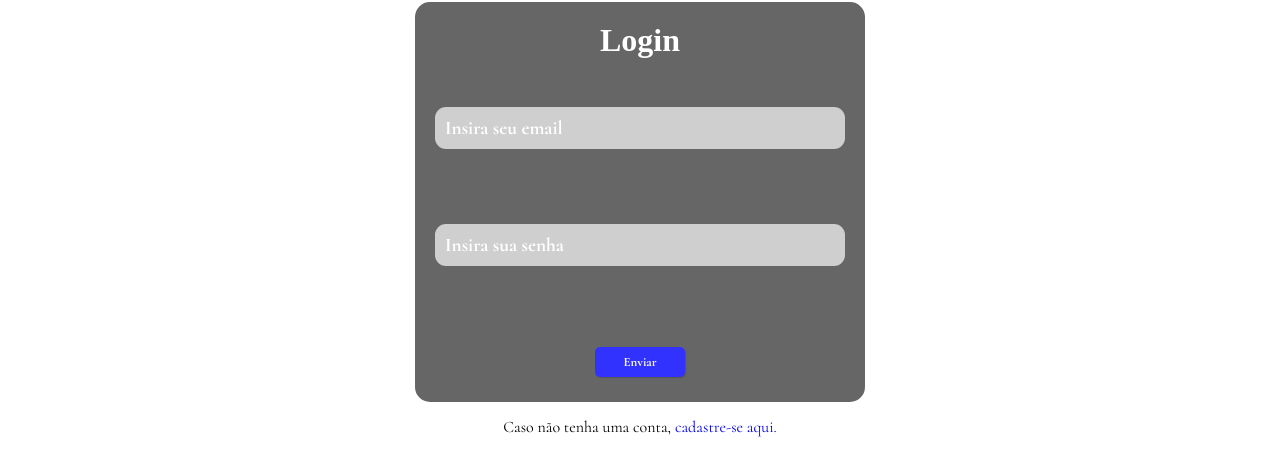
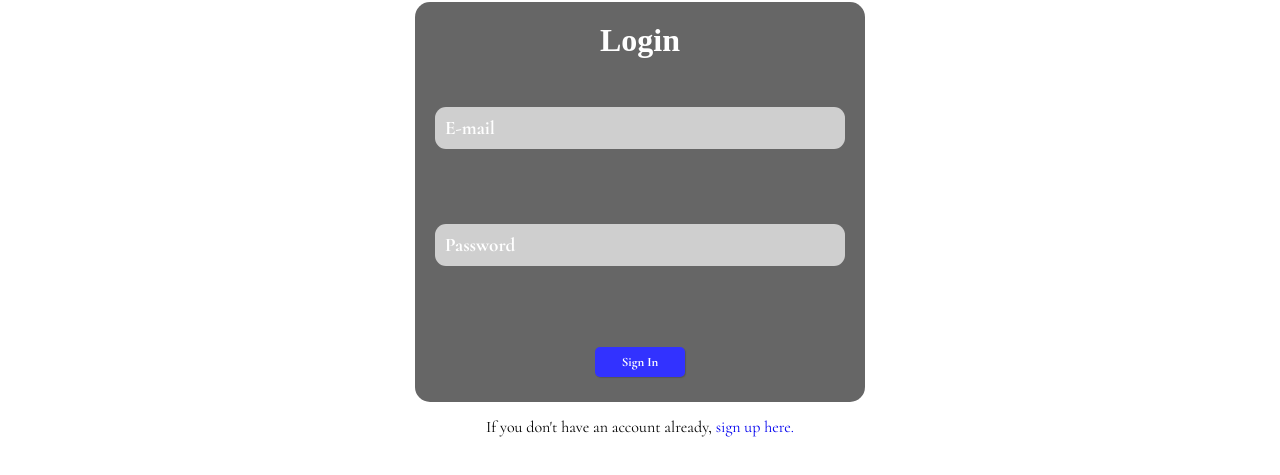
Before and after one commit to brunovcg/devjobs, a React (Create React App) app: page /login in a window 1280 px wide. Shown: the part 213-688 px from the top of the page. Built offline with nearby package versions, Linux system fonts and the light colour scheme; a web font is replaced by a local one.

Commit message:
fix: Translated to English.

```diff
--- a/src/pages/UserLogin/index.jsx
+++ b/src/pages/UserLogin/index.jsx
@@ -56,7 +56,7 @@ const UserLogin = () => {
   <FormStyled>
     <h1>Login</h1>
     <Input
-      placeholder='Insira seu email'
+      placeholder='E-mail'
       register={register}
       name='email'
       error={errors.email?.message}
@@ -65,7 +65,7 @@ const UserLogin = () => {
     />
 
     <Input
-      placeholder='Insira sua senha'
+      placeholder='Password'
       type='password'
       register={register}
       name='password'
@@ -79,11 +79,11 @@ const UserLogin = () => {
       setSize='large'
       setColor='blue'
     >
-        Enviar
+      Sign In
     </Button>
   </FormStyled>
 
-  <Text>Caso não tenha uma conta, <Link to='/register'>cadastre-se aqui.</Link></Text>
+  <Text>If you don't have an account already, <Link to='/register'>sign up here.</Link></Text>
   </Page>
   </>
   );
```
